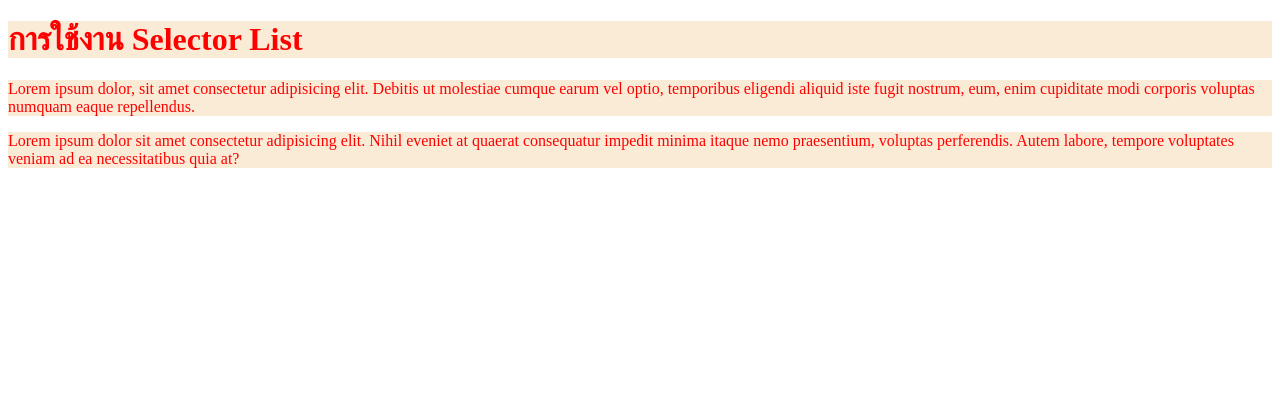
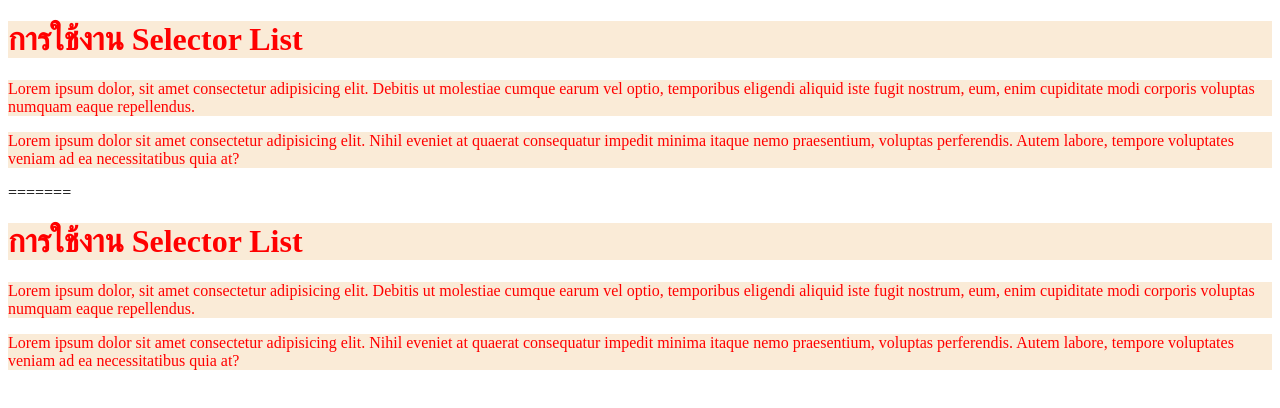
Before and after one commit to arasa022/arasa22.github.io, a plain HTML site: page ses4-SelectorList.html in a window 1280 px wide. Drawn offline with Linux system fonts and the light colour scheme.

Commit message:
Update ses4-SelectorList.html

```diff
--- a/ses4-SelectorList.html
+++ b/ses4-SelectorList.html
@@ -1,3 +1,22 @@
+<!DOCTYPE html>
+<html lang="en">
+<head>
+    <meta charset="UTF-8">
+    <meta name="viewport" content="width=device-width, initial-scale=1.0">
+    <title>การใช้งาน Selector List</title>
+    <style>
+        p, #myID, .myClass{
+            color: red;
+            background-color: antiquewhite;
+        }
+    </style>
+</head>
+<body>
+    <h1 id="myID">การใช้งาน Selector List</h1>
+    <p class="myClass">Lorem ipsum dolor, sit amet consectetur adipisicing elit. Debitis ut molestiae cumque earum vel optio, temporibus eligendi aliquid iste fugit nostrum, eum, enim cupiditate modi corporis voluptas numquam eaque repellendus.</p>
+    <p>Lorem ipsum dolor sit amet consectetur adipisicing elit. Nihil eveniet at quaerat consequatur impedit minima itaque nemo praesentium, voluptas perferendis. Autem labore, tempore voluptates veniam ad ea necessitatibus quia at?</p>
+</body>
+=======
 <!DOCTYPE html>
 <html lang="en">
 <head>
```
